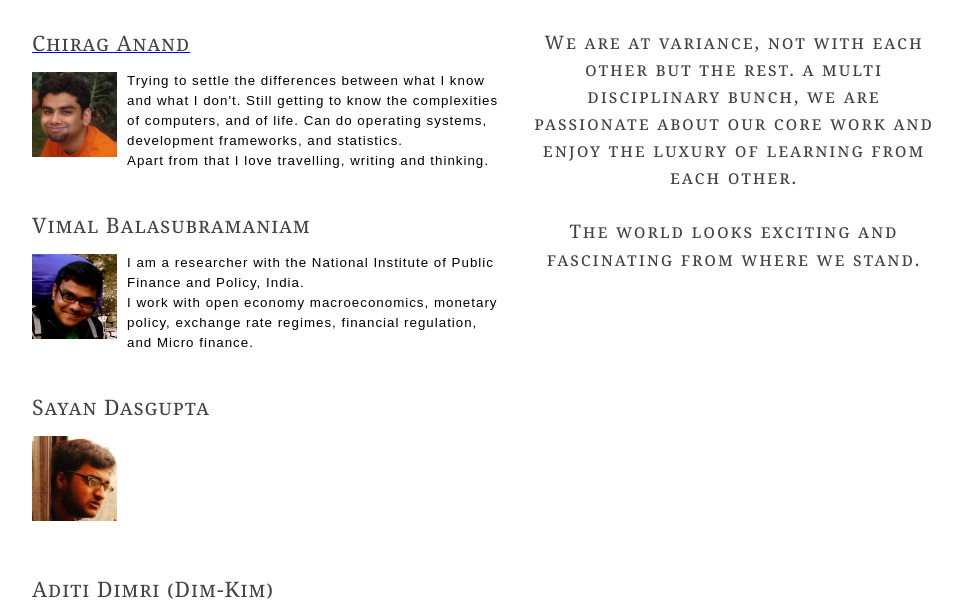
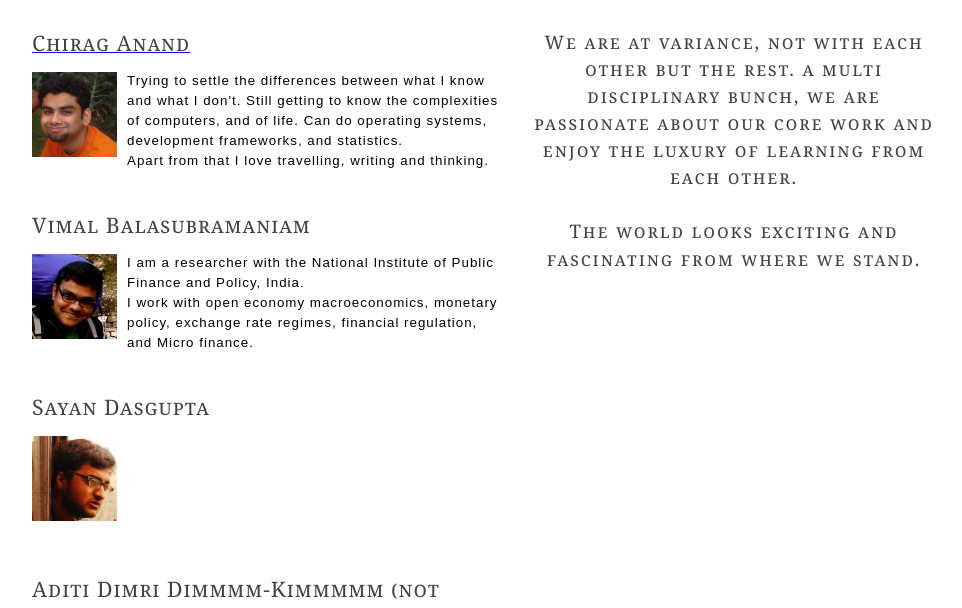
Before and after one commit to chiraganand/atvariance, a plain HTML site: page index.html in a window 1280 px wide. Shown: the part 154-762 px from the top of the page, without its empty margins (157-1119 px from the left). Drawn offline with Linux system fonts and the light colour scheme.

Commit message:
Teaching1

```diff
--- a/index.html
+++ b/index.html
@@ -75,7 +75,7 @@
 	</div>
 
 	<div id="title4">
-		<span id="name"> Aditi Dimri (Dim-Kim)</span> <br>
+		<span id="name"> Aditi Dimri Dimmmm-Kimmmmm (not Sayan) </span> <br>
 		<img src="images/aditidimri.jpg" id="img">
 		<span id="bio">
 			In the pursuit of merging social sciences and sustainable solutions, I
```
